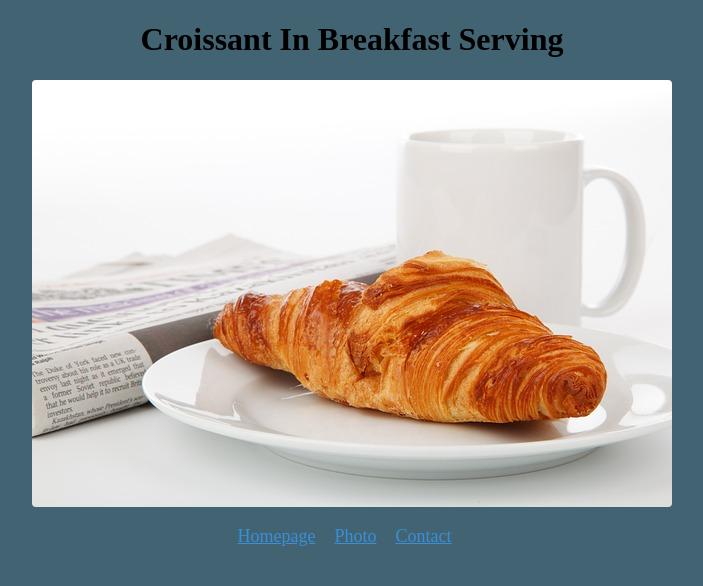
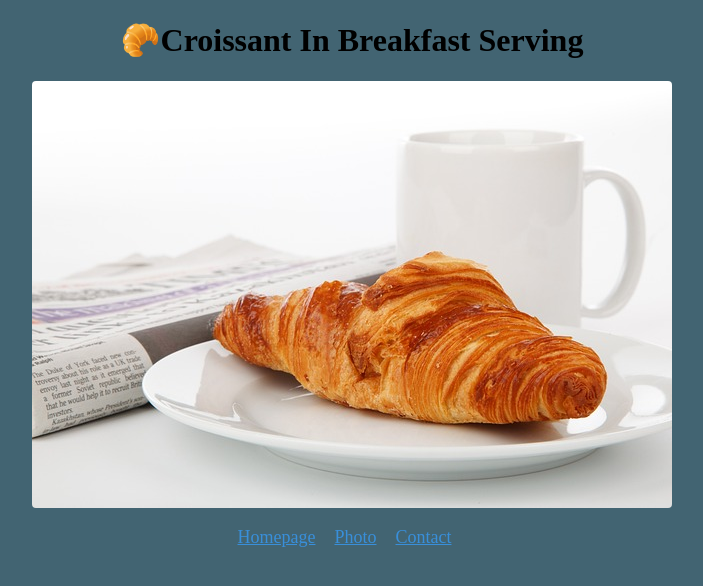
Before and after one commit to Uzmakh/Croissant, a plain HTML site: page photo.html in a window 1280 px wide. Shown: the whole page, without its empty margins (288-991 px from the left). Drawn offline with Linux system fonts and the light colour scheme.

Commit message:
Added croissant emoji in photo,html

```diff
--- a/photo.html
+++ b/photo.html
@@ -7,7 +7,7 @@
     <title>Photo-Croissant</title>
 </head>
 <body>
-    <h1>Croissant In Breakfast Serving</h1>
+    <h1> 🥐Croissant In Breakfast Serving</h1>
     <img src="croissant.jpg" alt="croissant presented in a plate with a cup of tea">
     <footer>
      <a href="/">Homepage</a>
```
